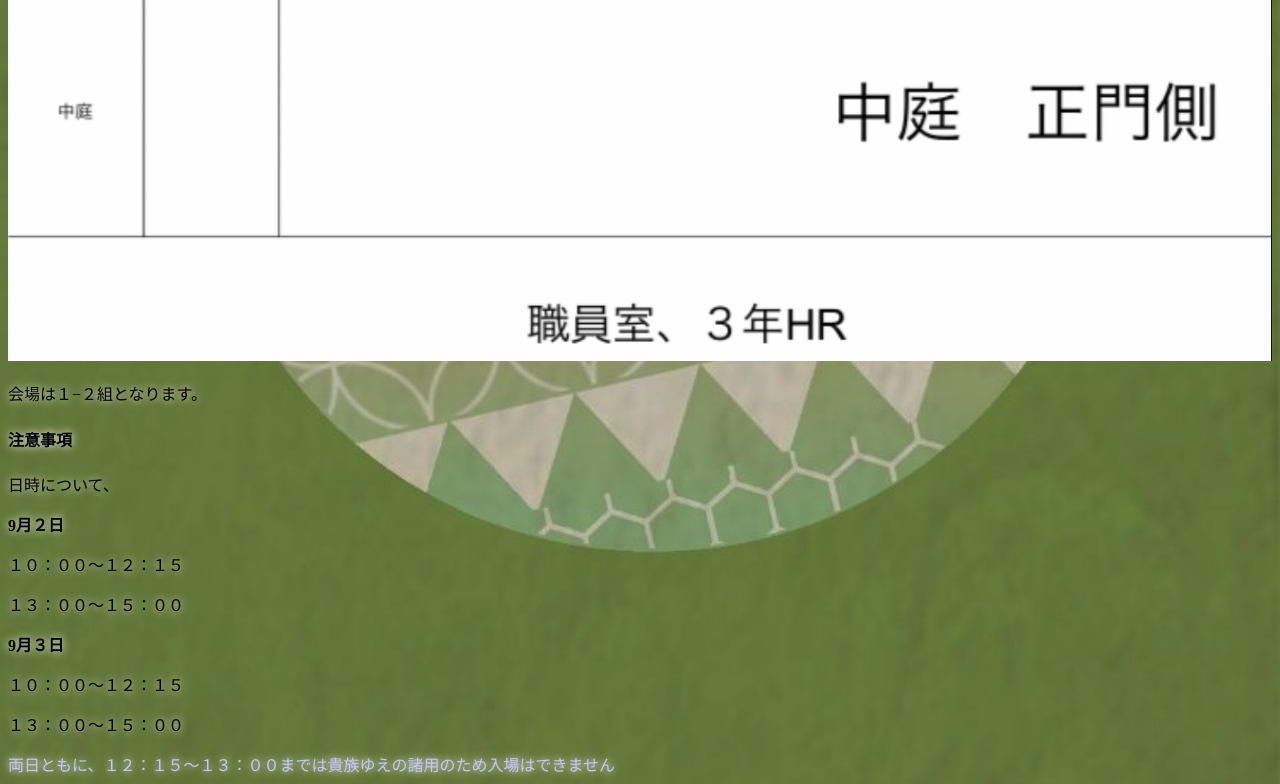
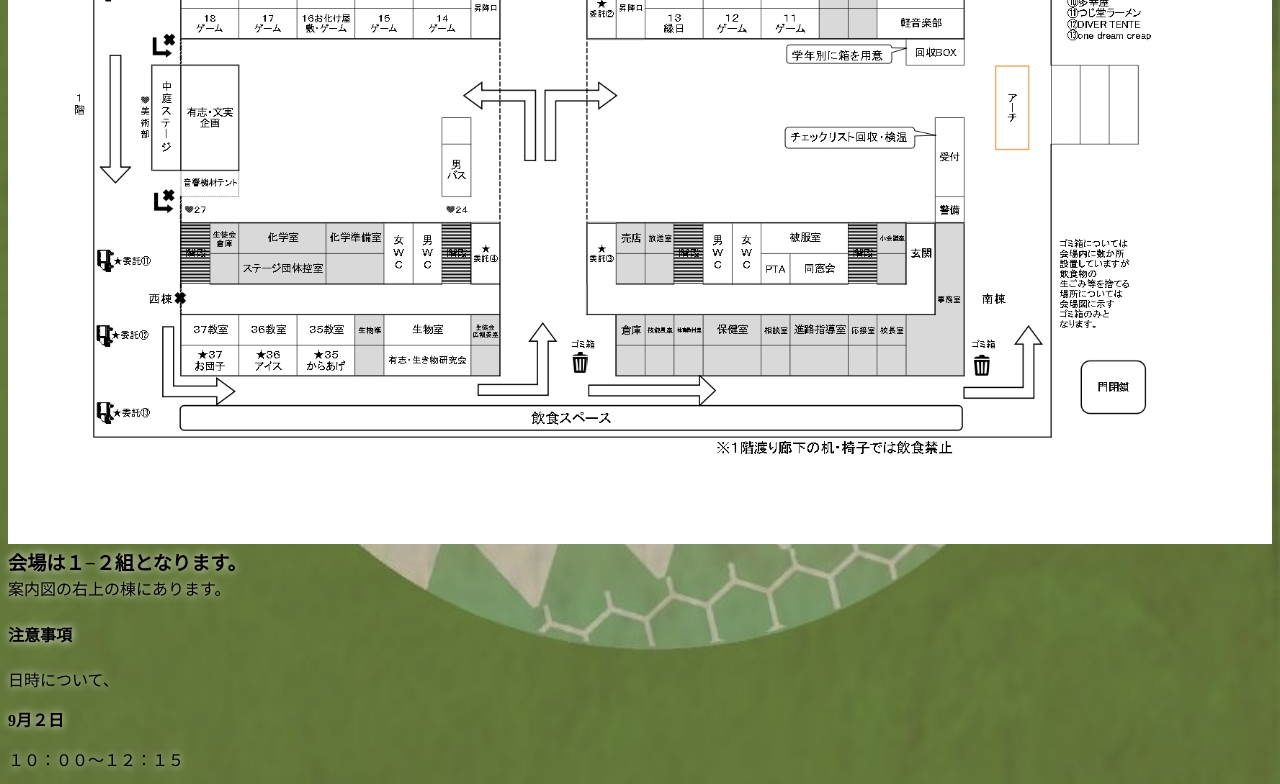
Before and after one commit to home1-2/kemari, a plain HTML site: page docs/info.html in a window 1280 px wide. Shown: the part 678-1462 px from the top of the page. Drawn offline with nearby package versions, Linux system fonts and the light colour scheme; a web font is replaced by a local one.

Commit message:
まだまだ

```diff
--- a/docs/info.html
+++ b/docs/info.html
@@ -20,8 +20,10 @@
 	   <br>
 	</p>
 	<h3>会場までの案内図となります。</h3>
-	<img src="IMG_4399.PNG" alt="案内図">
-	<p>会場は１−２組となります。</p>
+	<img src="「第35回北陵祭会場図_page-0001.jpg" alt="案内図">
+	<div class="naganami"><strong>会場は１−２組となります。</strong></div>
+	<div>案内図の右上の棟にあります。
+	</div>
 	<h4>注意事項</h4>
 	<p>日時について、</p>
 	<p><strong>9月２日</strong></p>
--- a/docs/style.css
+++ b/docs/style.css
@@ -164,3 +164,6 @@ div.musasi{
     border: black;
     font-size: larger;
 }
+.naganami{
+    font-size: larger;
+}
```
Also changed, not shown: docs/「第35回北陵祭会場図_page-0001.jpg (added), 1 other file.
